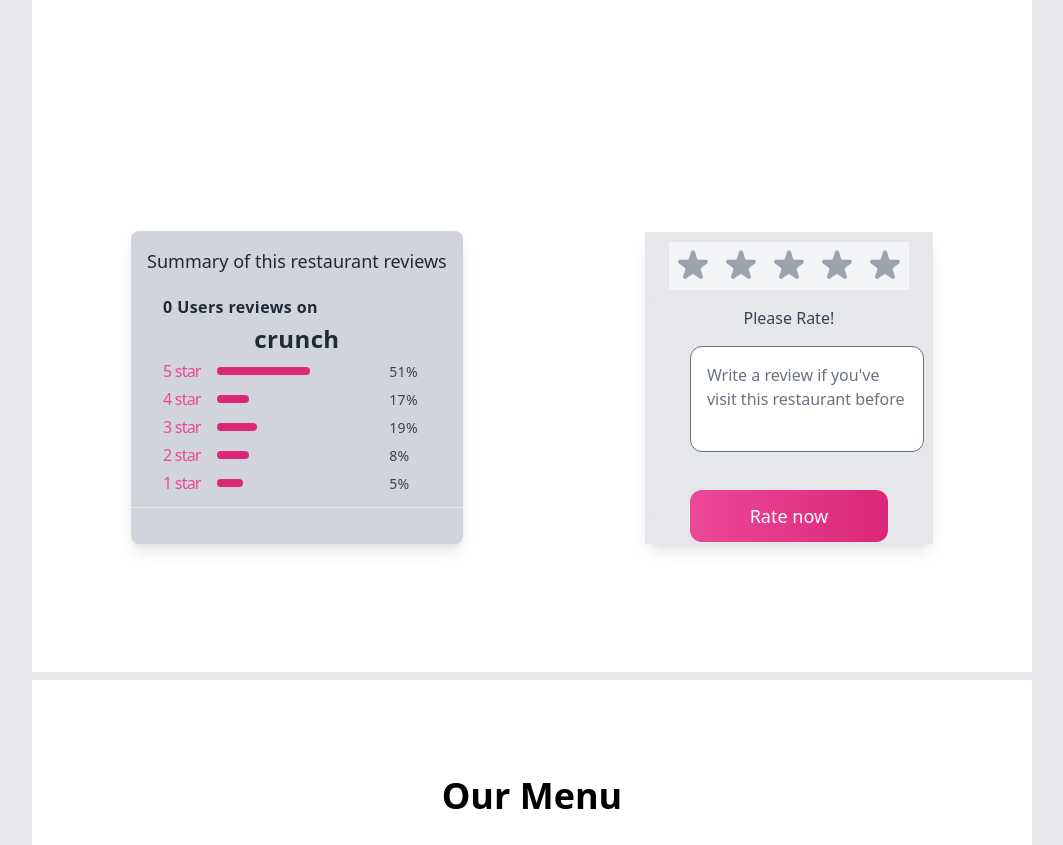
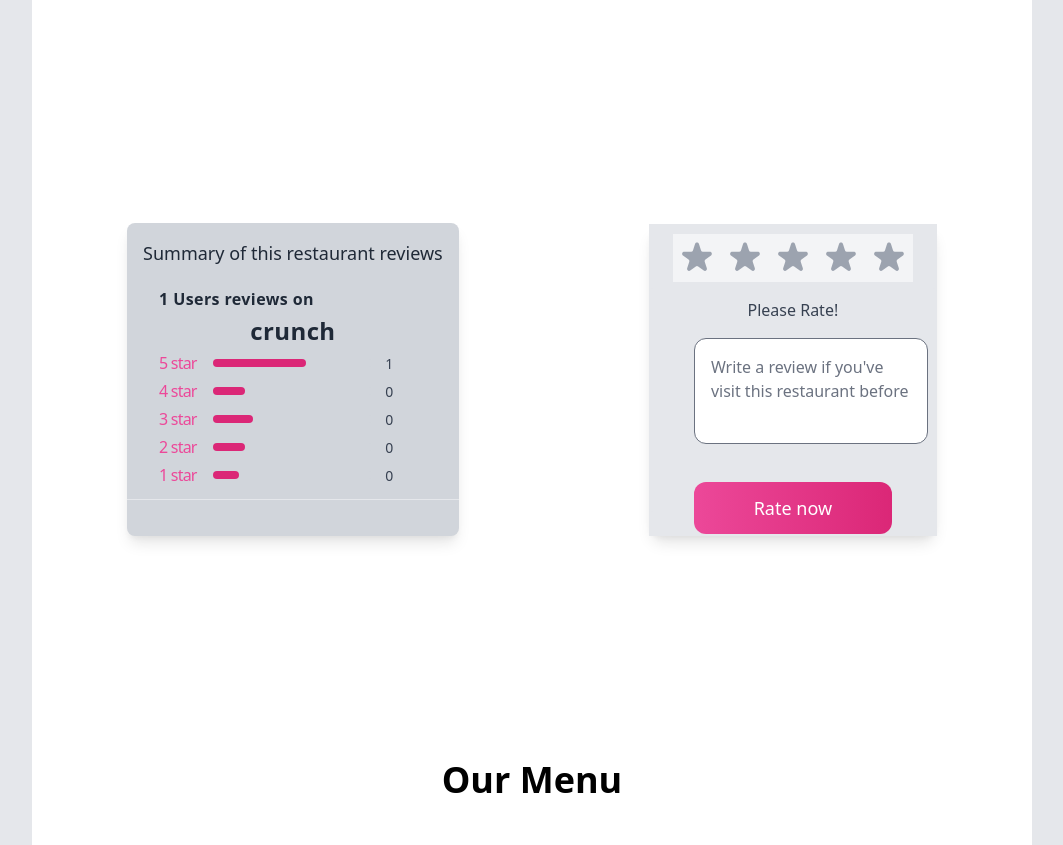
Before and after one commit to DeFidelity/iraf, a Django app: page /restaurants/restaurant/1/ in a window 1280 px wide. Shown: the part 881-1726 px from the top of the page, without its empty margins (208-1271 px from the left). Run offline with Django 3.2, Linux system fonts and the light colour scheme; data comes from the database, SQL or seed files in the repository; parts of the project's set-up code (start-up, migrations or seed data) failed here and were passed over; some libraries are stand-ins or nearby versions.

Commit message:
fixed bugs and add joint review mechanism

```diff
--- a/apps/restaurants/admin.py
+++ b/apps/restaurants/admin.py
@@ -2,7 +2,7 @@ from django.contrib import admin
 from .models import Restaurant, FoodCategory, Food, Review
 
 class RestaurantDisplay(admin.ModelAdmin):
-    list_display = ['name','location','email','contact','review']
+    list_display = ['name','location','email','contact','rating']
 
 
 class FoodDisplay(admin.ModelAdmin):
--- a/apps/restaurants/models.py
+++ b/apps/restaurants/models.py
@@ -1,4 +1,5 @@
 from django.db import models
+from django.http import HttpResponseForbidden
 from django.contrib.auth.models import User
 from django.core.validators import MinValueValidator, MaxValueValidator
 
@@ -11,20 +12,25 @@ class Restaurant(models.Model):
     email = models.EmailField(max_length=255)
     contact = models.CharField(max_length=255)
     about = models.CharField(max_length=255)
-    review = models.FloatField(default=0.0,null=True,blank=True)
-    num_reviews = models.IntegerField(default=0)
+    rating = models.FloatField(default=0.0,null=True,blank=True)
+    reviews = models.ManyToManyField('Review',related_name='reviews',blank=True)
     image = models.ImageField(verbose_name="restaurant_image", upload_to='media/restaurants/', default=None,null=True,blank=True,height_field=None, width_field=None)
 
     def perform_review(self,user,review,restaurant):
         has_reviewed = Review.objects.filter(review_user=user,restaurant=restaurant)
         if not has_reviewed:
-            review = Review.objects.create(rating=review['rating'],description=review['description'],restaurant=restaurant)
-            review.review_user = user
-            if review.review_user:
-                review.save()
-            return None
+            review = Review.objects.create(review_user=user,rating=review['rating'],description=review['description'],restaurant=restaurant)
+            review.save()
+            restaurant.reviews.add(review)
+            if restaurant.rating == 0.0:
+                restaurant.rating = review.rating
+                restaurant.save()
+            else:
+                restaurant.rating = (restaurant.rating + review.rating)/2
+                restaurant.save()
+            return restaurant
         else:
-            return None
+           return HttpResponseForbidden('you have review this restaurant',status=403)
 
     def __str__(self):
         return self.name
@@ -59,7 +65,7 @@ class Food(models.Model):
     def __str__(self):
         return self.name
 
-
+    @property
     def has_purchased(self):
         return self.purchase + 1
 
--- a/apps/restaurants/templates/restaurant/restaurant.html
+++ b/apps/restaurants/templates/restaurant/restaurant.html
@@ -40,12 +40,12 @@
       </div>
     </div>
   </div>
-<div class="flex flex-col md:flex-row md:items-center lg:justify-between h-3/5 m-2">
+<div class="flex flex-col md:flex-row md:items-center lg:justify-between h-3/5 mx-auto">
 <!-- review item -->
 <div class="mx-auto bg-gray-300 shadow-lg rounded-lg my-32 px-4 py-4 max-w-sm ">
   <span class="text-lg text-gray-800">Summary of this restaurant reviews</span>
   <div class="mb-1 tracking-wide px-4 py-4" >
-     <h2 class="text-gray-800 font-semibold mt-1">{{restaurant.num_reviews}} Users reviews on</h2>
+     <h2 class="text-gray-800 font-semibold mt-1">{{restaurant.reviews.count}} Users reviews on</h2>
      <h2 class="text-gray-800 text-center font-bold text-2xl mt-1">{{restaurant.name}}</h2>
      <div class="border-b -mx-8 px-8 pb-3">
         <div class="flex items-center mt-1">
@@ -60,7 +60,7 @@
               </div>
            </div>
            <div class="w-1/5 text-gray-700 pl-3">
-              <span class="text-sm">51%</span>
+              <span class="text-sm">{{five.count}}</span>
            </div>
         </div><!-- first -->
         <div class="flex items-center mt-1">
@@ -75,7 +75,7 @@
               </div>
            </div>
            <div class="w-1/5 text-gray-700 pl-3">
-              <span class="text-sm">17%</span>
+              <span class="text-sm">{{four.count}}</span>
            </div>
         </div><!-- second -->
         <div class="flex items-center mt-1">
@@ -90,7 +90,7 @@
               </div>
            </div>
            <div class="w-1/5 text-gray-700 pl-3">
-              <span class="text-sm">19%</span>
+              <span class="text-sm">{{three.count}}</span>
            </div>
         </div><!-- thisrd -->
         <div class="flex items-center mt-1">
@@ -105,7 +105,7 @@
               </div>
            </div>
            <div class="w-1/5 text-gray-700 pl-3">
-              <span class="text-sm">8%</span>
+              <span class="text-sm">{{two.count}}</span>
            </div>
         </div><!-- 4th -->
         <div class="flex items-center mt-1">
@@ -120,7 +120,7 @@
               </div>
            </div>
            <div class="w-1/5 text-gray-700 pl-3">
-              <span class="text-sm">5%</span>
+              <span class="text-sm">{{one.count}}</span>
            </div>
         </div><!-- 5th -->
      </div>
--- a/apps/restaurants/views.py
+++ b/apps/restaurants/views.py
@@ -28,6 +28,11 @@ class RestaurantDetailView(View):
         reviews = Review.objects.filter(restaurant=restaurant)
         paginator = Paginator(reviews,5)
 
+        five = Review.objects.filter(restaurant=restaurant,rating=5)
+        four = Review.objects.filter(restaurant=restaurant,rating=4)
+        three = Review.objects.filter(restaurant=restaurant,rating=3)
+        two = Review.objects.filter(restaurant=restaurant,rating=2)
+        one = Review.objects.filter(restaurant=restaurant,rating=1)
 
         page_number = request.GET.get('page')
         page_obj = paginator.get_page(page_number)
@@ -38,6 +43,11 @@ class RestaurantDetailView(View):
             'reviews': reviews,
             'page_number':page_number,
             'page_obj':page_obj,
+            'one': one,
+            'two':two,
+            'three':three,
+            'four': four,
+            'five':five
         }
         return render(request, 'restaurant/restaurant.html', context)
 
@@ -79,27 +89,19 @@ class RestaurantReview(View,LoginRequiredMixin):
         restaurant = get_object_or_404(Restaurant,pk=pk)
         food = Food.objects.filter(restaurant=restaurant)
         form = RestaurantReviewForm(request.POST)
-        rating = request.POST.get('rating')
+
+        user = request.user
+        review_check = Review.objects.filter(review_user=user,restaurant=restaurant)
+
+
+        if review_check:
+            return HttpResponse('You have review this restaurant before')
 
         if form.is_valid():
             restaurant.perform_review(user=request.user,review=form.cleaned_data,restaurant=restaurant)
-            if restaurant.num_reviews == 0:
-                restaurant.review = rating
-                restaurant.num_reviews = 1
-                restaurant.save
-            else:
-                restaurant.review = (restaurant.review + rating) / 2
-                restaurant.num_reviews = restaurant.num_reviews + 1
-                restaurant.save()
             return HttpResponse("Your review has been committed")
         else:
-
-            context = {
-                'restaurant':restaurant,
-                'foods': food,
-                'error': 'there was an error processing your request'
-            }
-        return HttpResponse('Form not valid')
+            return HttpResponse('Form not valid')
 
 
 class FoodTryIt(View,LoginRequiredMixin):
```
Also changed, not shown: apps/restaurants/migrations/0012_auto_20220118_0706.py (added), db.sqlite3.
